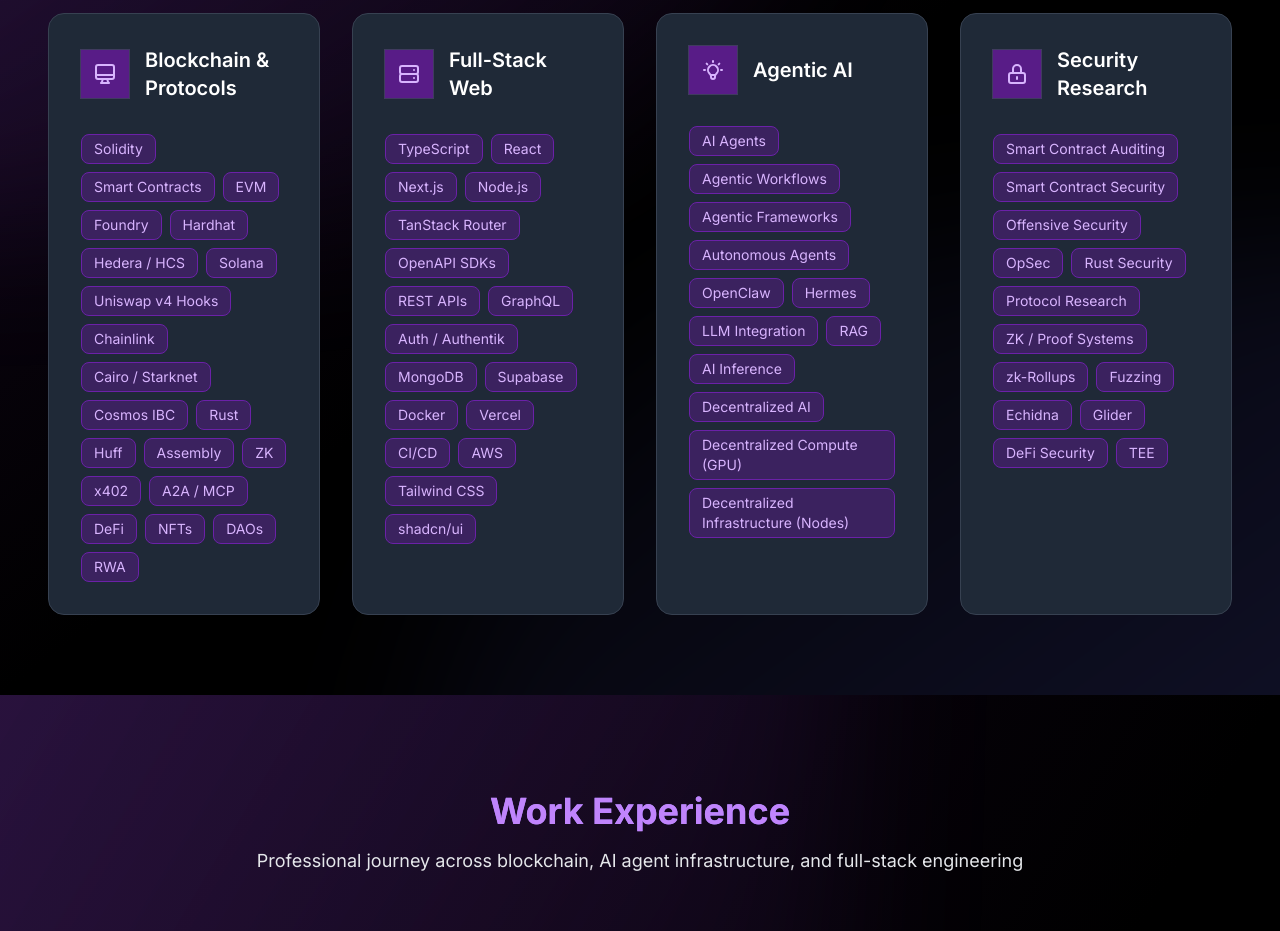
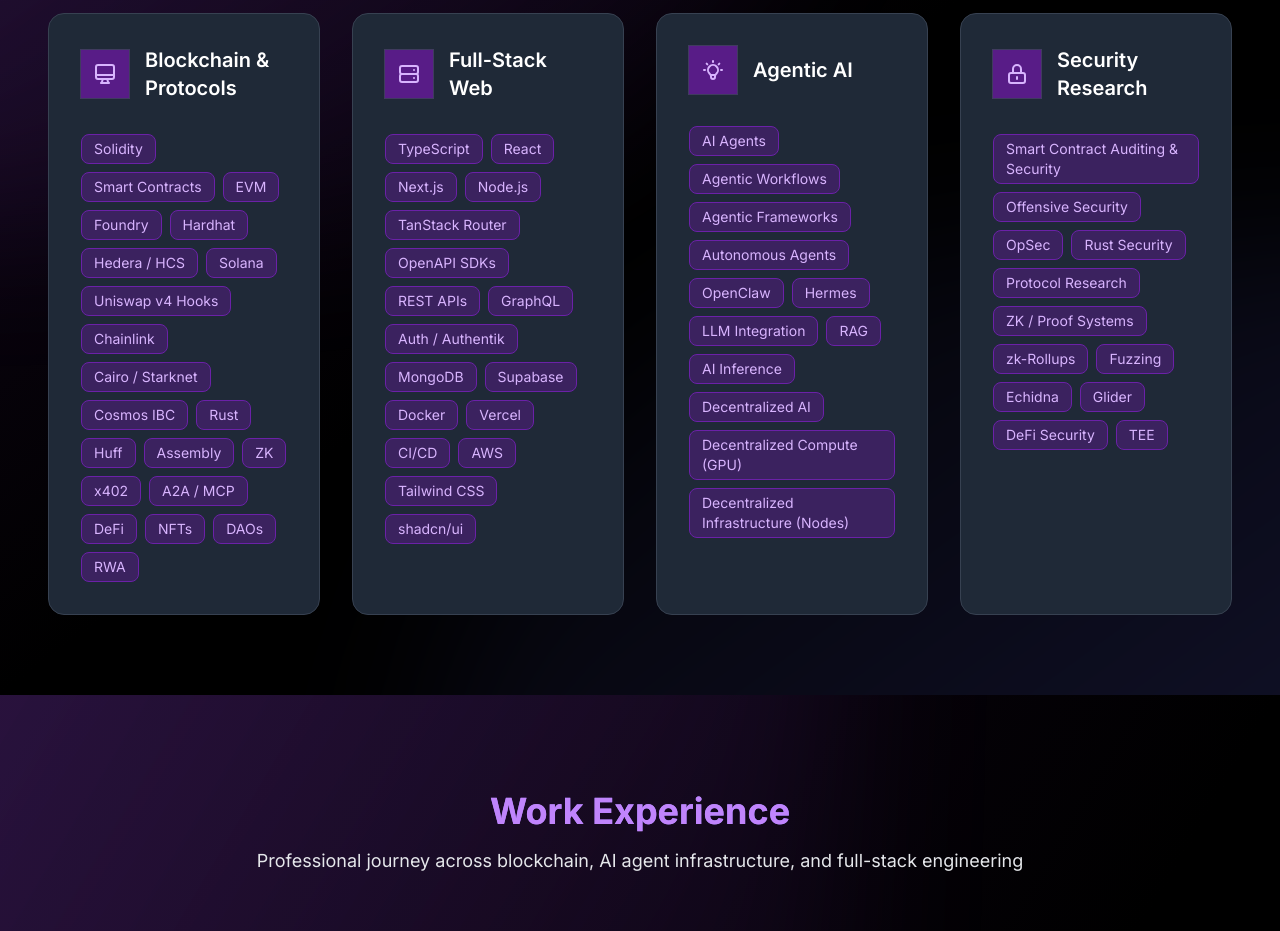
Before and after one commit to Hebx/DevFolio, a Next.js app: page / in a window 1280 px wide. Shown: the part 3040-3971 px from the top of the page. Built offline with nearby package versions, Linux system fonts and the light colour scheme.

Commit message:
Skills: merge Smart Contract Auditing + Security into one chip

```diff
--- a/app/components/Skills.tsx
+++ b/app/components/Skills.tsx
@@ -33,7 +33,7 @@
   },
   {
     title: "Security Research",
-    skills: ["Smart Contract Auditing", "Smart Contract Security", "Offensive Security", "OpSec", "Rust Security", "Protocol Research", "ZK / Proof Systems", "zk-Rollups", "Fuzzing", "Echidna", "Glider", "DeFi Security", "TEE"],
+    skills: ["Smart Contract Auditing & Security", "Offensive Security", "OpSec", "Rust Security", "Protocol Research", "ZK / Proof Systems", "zk-Rollups", "Fuzzing", "Echidna", "Glider", "DeFi Security", "TEE"],
     icon: (
       <svg className="w-6 h-6" fill="none" stroke="currentColor" viewBox="0 0 24 24">
         <path strokeLinecap="round" strokeLinejoin="round" strokeWidth={2} d="M12 15v2m-6 4h12a2 2 0 002-2v-6a2 2 0 00-2-2H6a2 2 0 00-2 2v6a2 2 0 002 2zm10-10V7a4 4 0 00-8 0v4h8z" />
```
